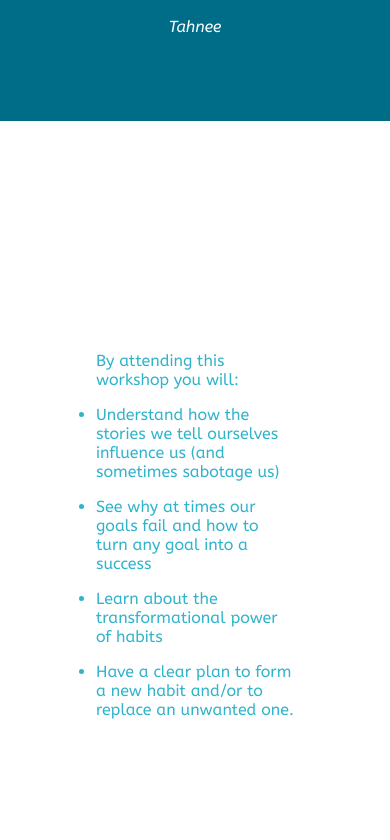
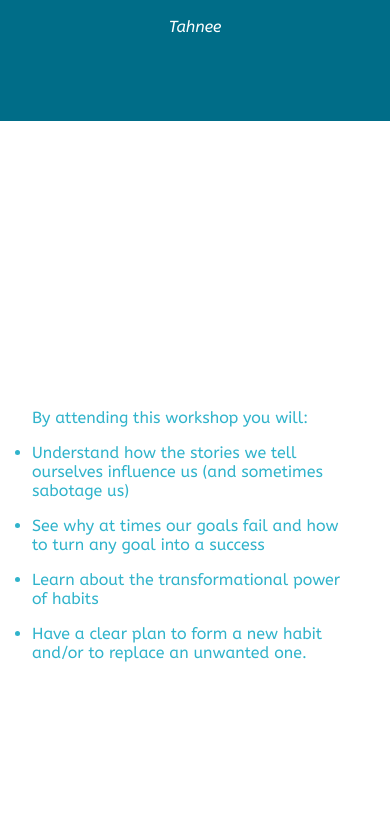
Before and after one commit to andresjpulido/emc, a website built with Vite: page index.html in a window 390 px wide. Shown: the part 1244-2084 px from the top of the page. Built offline with nearby package versions, Linux system fonts and the light colour scheme.

Commit message:
ajusting mobile styles

```diff
--- a/style.css
+++ b/style.css
@@ -128,8 +128,8 @@
   display: flex;
   flex-direction: column;
   justify-content: center;
-  padding-left: 6rem;
-  padding-right: 6rem;
+  padding-left: var(--padding-section-left);
+  padding-right: var(--padding-section-right);
 }
 
 .section-goals > p {
@@ -311,6 +311,10 @@
 }
 
 @media (max-width: 767px) {
+  .section-goals {
+    --padding-section-left: 2rem;
+    --padding-section-right: 2rem;
+  }
   .section-about {
     --padding-section-left: 2rem;
     --padding-section-right: 2rem;
```
